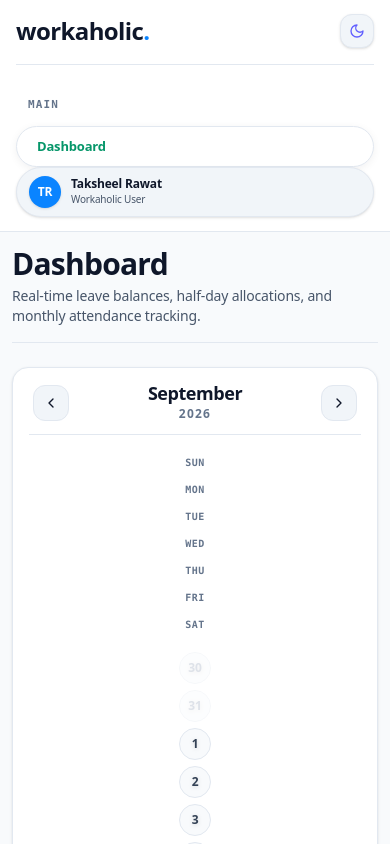
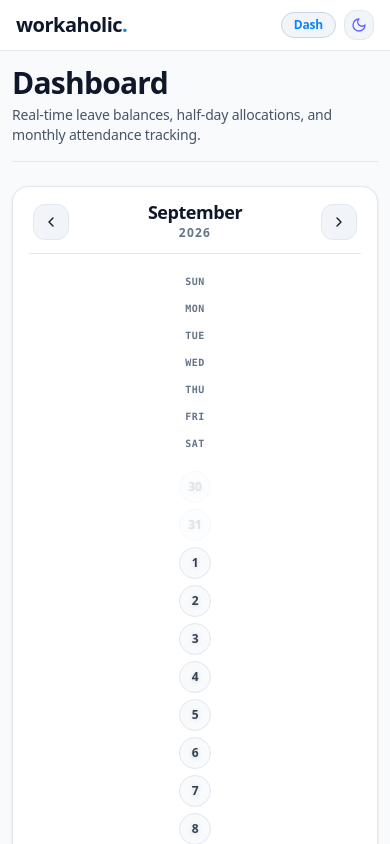
Before and after one commit to TaksheelSingh/workaholic, a React (Vite) app: page / in a window 390 px wide. Shown: the top 844 px of the page. Built offline with nearby package versions, Linux system fonts and the light colour scheme; no server answers.

Commit message:
fix(responsive): optimize mobile top header bar and eliminate theme toggle flickering

```diff
--- a/src/App.jsx
+++ b/src/App.jsx
@@ -1,4 +1,5 @@
 import { useState, useEffect, useCallback } from 'react';
+import { Sun, Moon } from 'lucide-react';
 import {
   loadLeavesData,
   saveLeavesData,
@@ -72,8 +73,9 @@ export function App() {
   }, [isDark]);
 
   const handleToggleTheme = () => {
+    const root = document.documentElement;
+    root.classList.add('theme-transitioning');
     const nextDark = !isDark;
-    const root = document.documentElement;
     if (nextDark) {
       root.classList.add('dark');
       root.classList.remove('light');
@@ -83,6 +85,9 @@ export function App() {
     }
     setIsDark(nextDark);
     saveTheme(nextDark ? 'dark' : 'light');
+    setTimeout(() => {
+      root.classList.remove('theme-transitioning');
+    }, 100);
   };
 
   // Handle Month Navigation
@@ -170,6 +175,25 @@ export function App() {
   return (
     <div className="min-h-screen flex flex-col md:flex-row font-sans selection:bg-[#0A84FF] selection:text-white">
 
+      {/* Mobile Top Header (Matching dabba design) */}
+      <header className="mobile-header">
+        <div className="font-extrabold text-xl tracking-tight text-[var(--text-primary)]">
+          workaholic<span className="text-[#0A84FF]">.</span>
+        </div>
+        <div className="flex items-center gap-2">
+          <span className="px-3 py-1 rounded-full bg-[var(--bg-card-inner)] text-[#0A84FF] text-xs font-bold border border-[var(--border-hover)]">
+            Dash
+          </span>
+          <button
+            onClick={handleToggleTheme}
+            className="p-1.5 rounded-xl bg-[var(--bg-card-inner)] border border-[var(--border-color)] text-[var(--text-secondary)] hover:text-[var(--text-primary)] transition-all cursor-pointer"
+            title={`Switch to ${isDark ? 'Light' : 'Dark'} Mode`}
+          >
+            {isDark ? <Sun className="w-4 h-4 text-amber-400" /> : <Moon className="w-4 h-4 text-indigo-500" />}
+          </button>
+        </div>
+      </header>
+
       {/* 1. Left Navigation Sidebar */}
       <Sidebar
         isDark={isDark}
--- a/src/index.css
+++ b/src/index.css
@@ -33,6 +33,14 @@
   --badge-bg: #f1f5f9;
 }
 
+/* Zero-Flicker Theme Transition Suppressor */
+.theme-transitioning,
+.theme-transitioning *,
+.theme-transitioning *::before,
+.theme-transitioning *::after {
+  transition: none !important;
+}
+
 @layer base {
   html, body, #root {
     background-color: var(--bg-app) !important;
@@ -42,7 +50,6 @@
     -webkit-font-smoothing: antialiased;
     -moz-osx-font-smoothing: grayscale;
     letter-spacing: -0.011em;
-    transition: background-color 0.2s ease, color 0.2s ease;
   }
 }
 
@@ -51,7 +58,6 @@ aside.sidebar {
   background-color: var(--bg-sidebar) !important;
   border-color: var(--border-color) !important;
   color: var(--text-primary) !important;
-  transition: background-color 0.2s ease, border-color 0.2s ease;
 }
 
 @media (min-width: 769px) {
@@ -67,6 +73,9 @@ aside.sidebar {
     flex-direction: column;
     justify-content: space-between;
   }
+  header.mobile-header {
+    display: none !important;
+  }
   .main-workspace {
     width: calc(100% - 240px);
     padding: 24px;
@@ -81,12 +90,19 @@ aside.sidebar {
 
 @media (max-width: 768px) {
   aside.sidebar {
-    width: 100%;
+    display: none !important;
+  }
+  header.mobile-header {
+    display: flex;
+    align-items: center;
+    justify-content: space-between;
+    padding: 10px 16px;
+    background-color: var(--bg-sidebar);
+    border-bottom: 1px solid var(--border-color);
     position: sticky;
     top: 0;
-    z-index: 40;
-    padding: 14px 16px;
-    border-bottom-width: 1px;
+    z-index: 50;
+    width: 100%;
   }
   .main-workspace {
     width: 100%;
```
